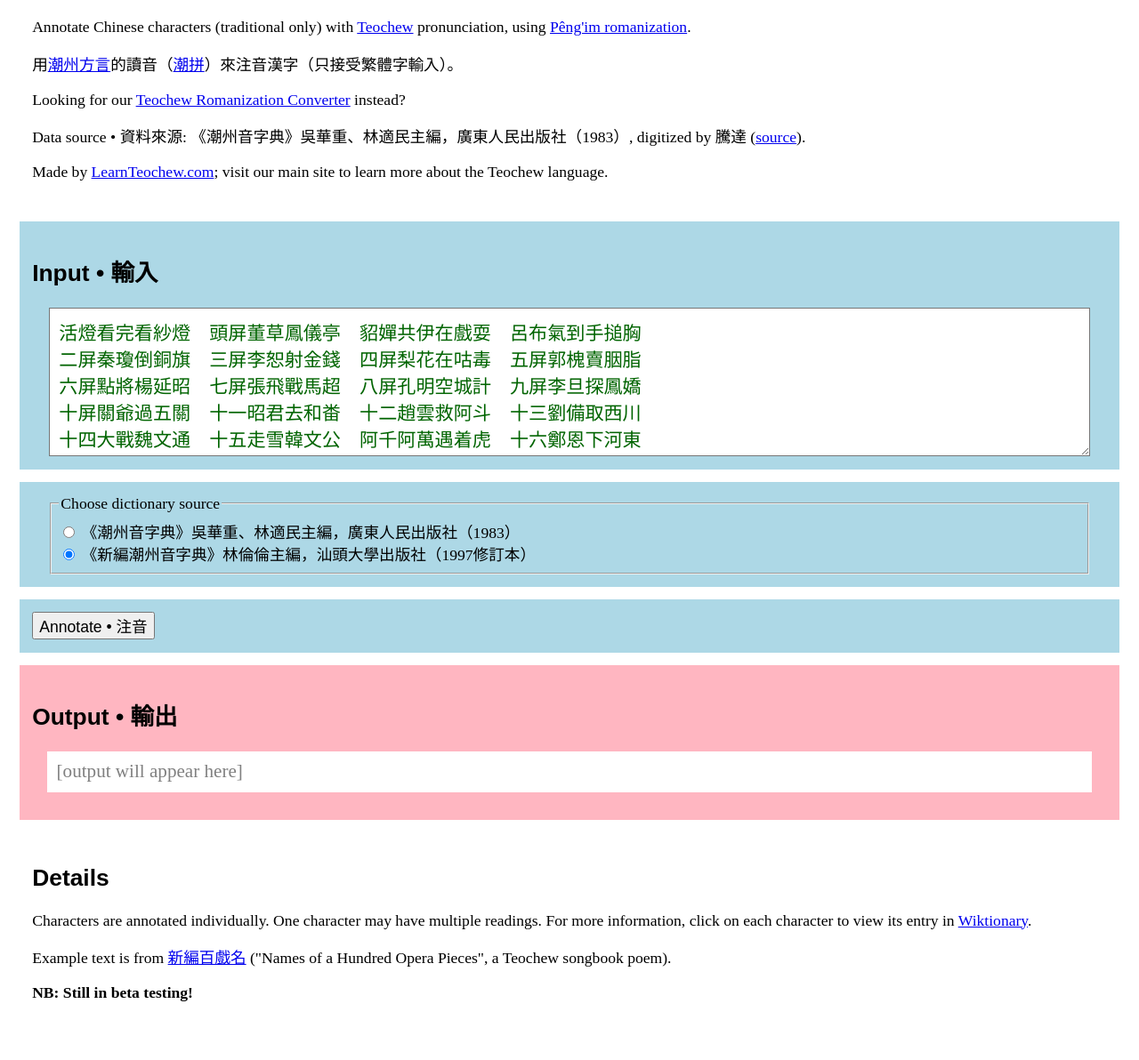
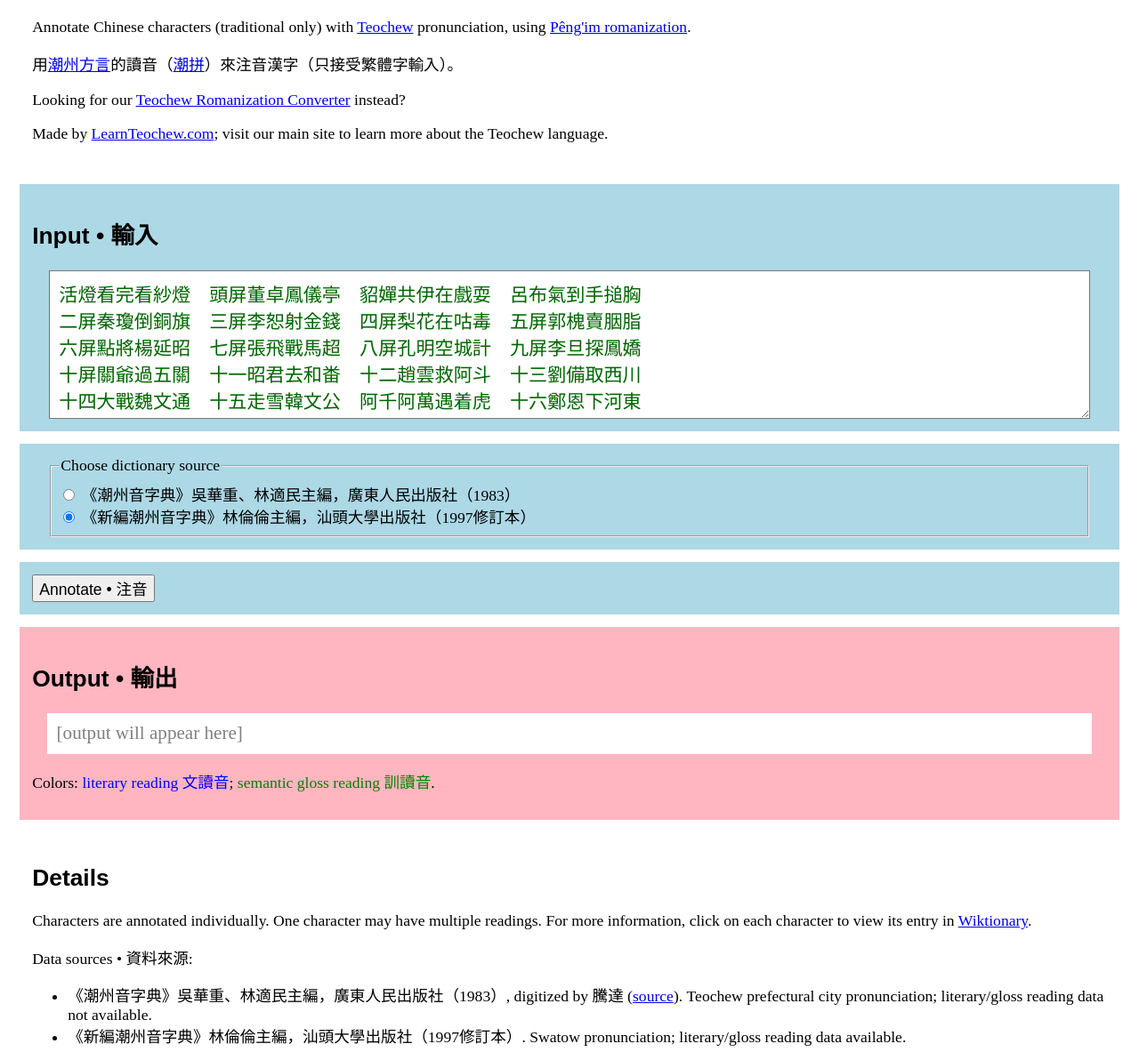
Before and after one commit to learn-teochew/charpeng-js, a plain HTML site: page index.html in a window 1280 px wide. Shown: the part 106-1298 px from the top of the page at 89% size. Drawn offline with Linux system fonts and the light colour scheme.

Commit message:
Tidy webpage

```diff
--- a/index.html
+++ b/index.html
@@ -35,11 +35,6 @@
         instead?
       </p>
       <p>
-        Data source • 資料來源:
-        《潮州音字典》吳華重、林適民主編，廣東人民出版社（1983）, digitized by
-        騰達 (<a href="https://github.com/kahaani/dieghv">source</a>).
-      </p>
-      <p>
         Made by <a href="https://learnteochew.com/">LearnTeochew.com</a>; visit
         our main site to learn more about the Teochew language.
       </p>
@@ -48,7 +43,7 @@
     <div class="lightblue">
       <h2>Input • 輸入</h2>
       <textarea id="input" name="input" rows="6">
-活燈看完看紗燈　頭屏董草鳳儀亭　貂嬋共伊在戲耍　呂布氣到手搥胸
+活燈看完看紗燈　頭屏董卓鳳儀亭　貂嬋共伊在戲耍　呂布氣到手搥胸
 二屏秦瓊倒銅旗　三屏李恕射金錢　四屏梨花在咕毒　五屏郭槐賣胭脂
 六屏點將楊延昭　七屏張飛戰馬超　八屏孔明空城計　九屏李旦探鳳嬌
 十屏關爺過五關　十一昭君去和畨　十二趙雲救阿斗　十三劉備取西川
@@ -79,6 +74,7 @@
       <div id="outputdiv">
         <span style="color: grey">[output will appear here]</span>
       </div>
+      <p>Colors: <span style="color:blue">literary reading 文讀音</span>; <span style="color:green">semantic gloss reading 訓讀音</span>.</p>
     </div>
     <div>
       <h2>Details</h2>
@@ -87,6 +83,15 @@
         readings. For more information, click on each character to view its
         entry in <a href="https://en.wiktionary.org/">Wiktionary</a>.
       </p>
+
+      <p>
+        Data sources • 資料來源:
+        <ul>
+          <li>《潮州音字典》吳華重、林適民主編，廣東人民出版社（1983）, digitized by 騰達 (<a href="https://github.com/kahaani/dieghv">source</a>). Teochew prefectural city pronunciation; literary/gloss reading data not available.</li>
+          <li>《新編潮州音字典》林倫倫主編，汕頭大學出版社（1997修訂本）. Swatow pronunciation; literary/gloss reading data available.</li>
+        </ul>
+      </p>
+
       <p>
         Example text is from
         <a
```
